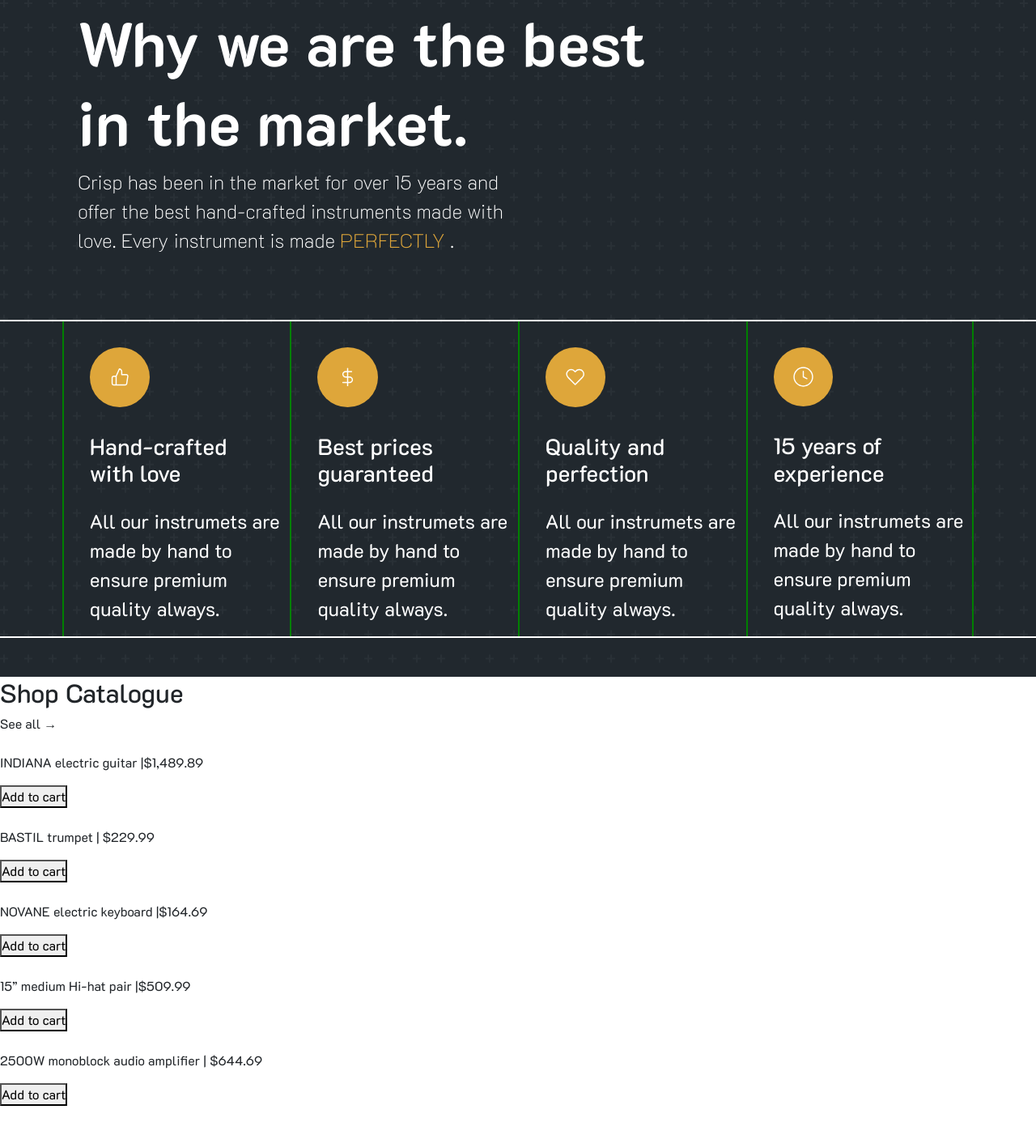
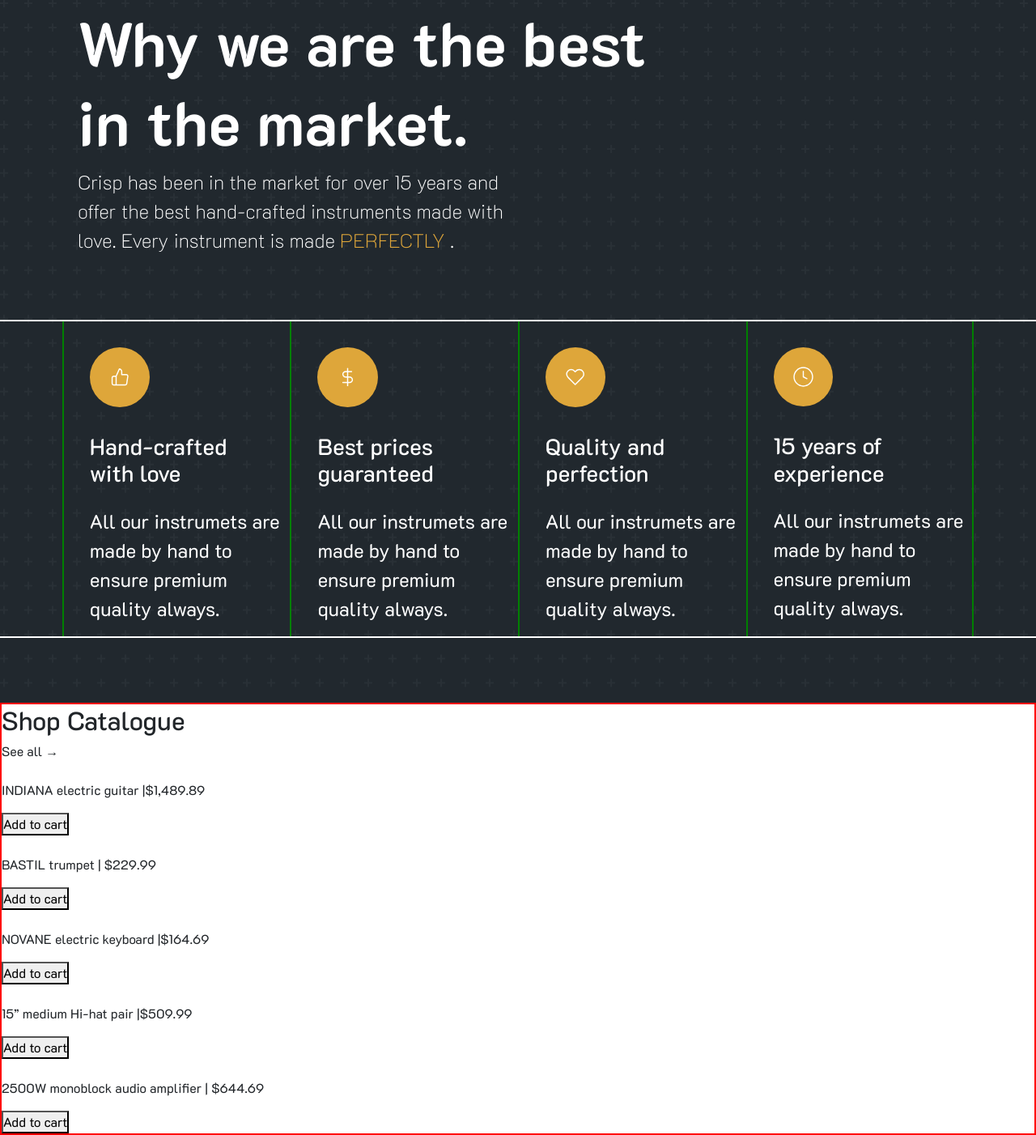
Before and after one commit to tosin-dawodu/crisp, a plain HTML site: page index.html in a window 1280 px wide. Shown: the part 4200-5602 px from the top of the page at 81% size. Before the commit the page ends 5566 px from the top, so only its background shows below. Drawn offline with nearby package versions, Linux system fonts and the light colour scheme.

Commit message:
commit with the shop catalogue section

```diff
--- a/index.html
+++ b/index.html
@@ -8,6 +8,8 @@
     <link rel="stylesheet" href="/styles/listen.css" />
     <link rel="stylesheet" href="/styles/category.css" />
     <link rel="stylesheet" href="/styles/explore.css" />
+        <link rel="stylesheet" href="/styles/shop.css" />
+
     <link rel="preconnect" href="https://fonts.googleapis.com" />
     <link rel="preconnect" href="https://fonts.gstatic.com" crossorigin />
     <link rel="preconnect" href="https://fonts.googleapis.com" />
--- a/styles/explore.css
+++ b/styles/explore.css
@@ -132,7 +132,7 @@
 /* WHY WE ARE THE BEST STYLING*/
 .best {
   background: url(/styles/images/pattern.svg), #21282e;
-  padding-bottom: 3rem;
+  padding-bottom: 5rem;
 }
 .best-perfect {
   color: #dea63a;
--- /dev/null
+++ b/styles/shop.css
@@ -0,0 +1,10 @@
+* {
+  margin: 0;
+  padding: 0;
+  box-sizing: border-box;
+  font-family: "K2D", sans-serif;
+}
+.shop-catalogue {
+    border: 2px solid red;
+    /* background: url(/styles/images/pattern.svg); */
+}
```
